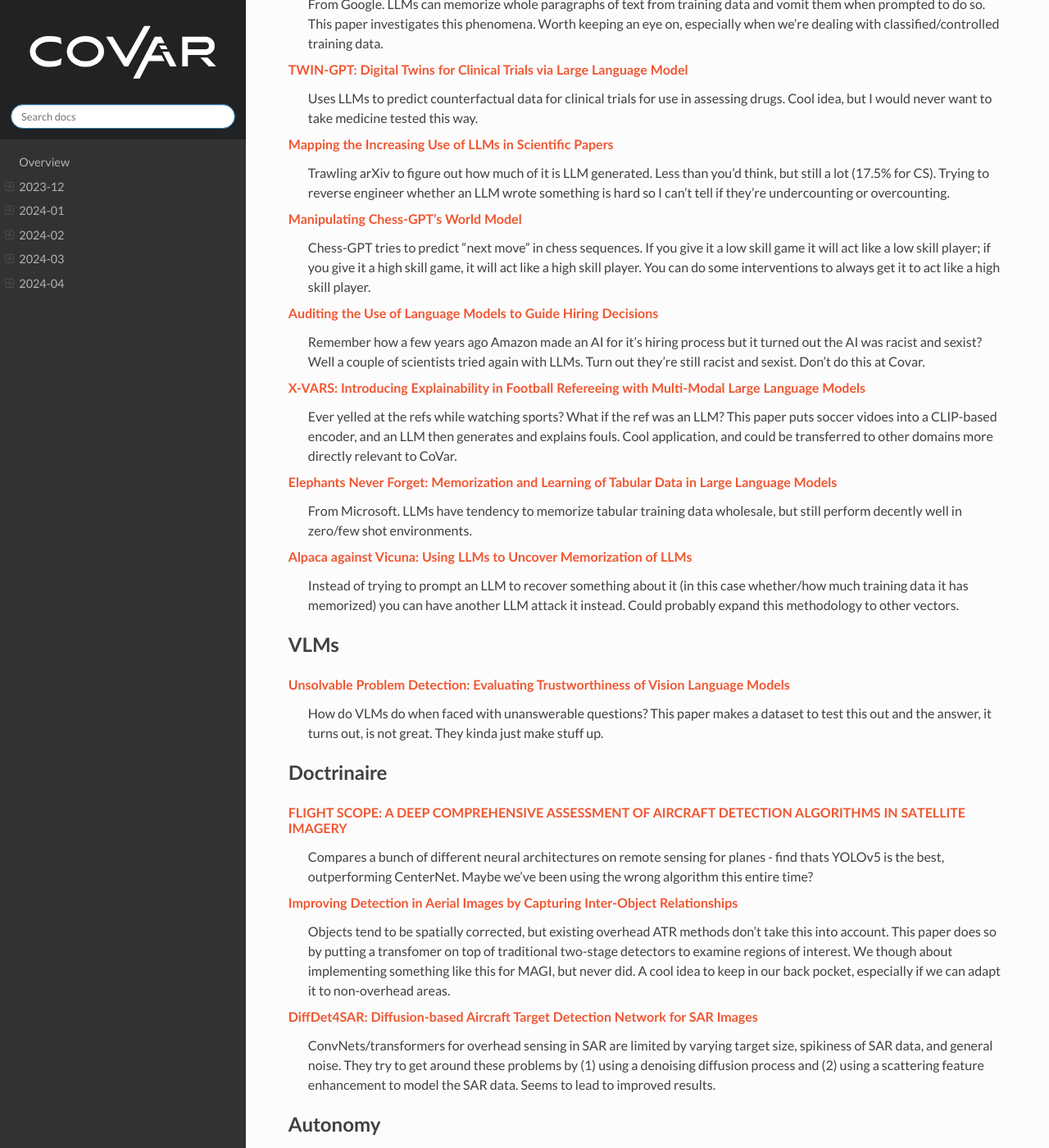
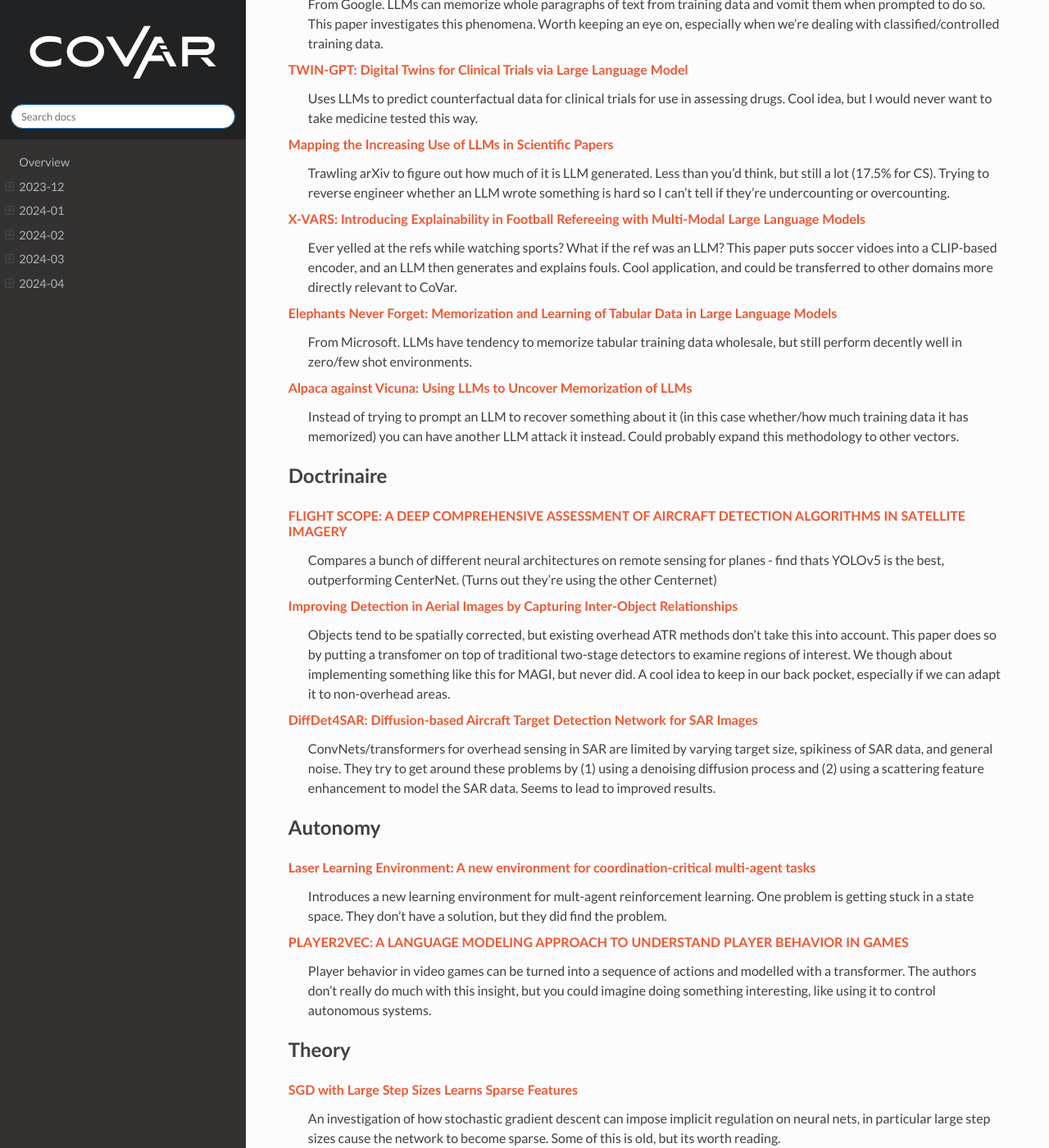
Before and after one commit to covartech/zeitgeist, a Sphinx documentation site: the page built from docs/issues/2024-05.rst, in a window 1280 px wide and 1400 px high, scrolled down 936 px. Shown: the whole window at 82% size. Built offline with Sphinx 7.4.7 and the Read the Docs theme 2.0.0, drawn with Linux system fonts in a browser that asks for light colours; some of the changed text lies outside the part shown.

Commit message:
Trimming a bit

```diff
--- a/docs/issues/2024-05.rst
+++ b/docs/issues/2024-05.rst
@@ -30,12 +30,6 @@
 `Mapping the Increasing Use of LLMs in Scientific Papers <https://arxiv.org/pdf/2404.01268.pdf>`_
     Trawling arXiv to figure out how much of it is LLM generated.  Less than you'd think, but still a lot (17.5% for CS).  Trying to reverse engineer whether an LLM wrote something is hard so I can't tell if they're undercounting or overcounting.
 
-`Manipulating Chess-GPT's World Model <https://adamkarvonen.github.io/machine_learning/2024/03/20/chess-gpt-interventions.html>`_
-    Chess-GPT tries to predict "next move" in chess sequences.  If you give it a low skill game it will act like a low skill player; if you give it a high skill game, it will act like a high skill player.  You can do some interventions to always get it to act like a high skill player.
-
-`Auditing the Use of Language Models to Guide Hiring Decisions <https://arxiv.org/pdf/2404.03086.pdf>`_
-    Remember how a few years ago Amazon made an AI for it's hiring process but it turned out the AI was racist and sexist?  Well a couple of scientists tried again with LLMs.  Turn out they're still racist and sexist.  Don't do this at Covar.
-
 `X-VARS: Introducing Explainability in Football Refereeing with Multi-Modal Large Language Models <https://arxiv.org/pdf/2404.06332.pdf>`_
     Ever yelled at the refs while watching sports?  What if the ref was an LLM?  This paper puts soccer vidoes into a CLIP-based encoder, and an LLM then generates and explains fouls.  Cool application, and could be transferred to other domains more directly relevant to CoVar.
 
@@ -45,22 +39,16 @@
 `Alpaca against Vicuna: Using LLMs to Uncover Memorization of LLMs <https://arxiv.org/pdf/2403.04801.pdf>`_
     Instead of trying to prompt an LLM to recover something about it (in this case whether/how much training data it has memorized) you can have another LLM attack it instead.  Could probably expand this methodology to other vectors.
 
-VLMs
-----
-`Unsolvable Problem Detection: Evaluating Trustworthiness of Vision Language Models <https://arxiv.org/pdf/2403.20331.pdf>`_
-    How do VLMs do when faced with unanswerable questions?  This paper makes a dataset to test this out and the answer, it turns out, is not great.  They kinda just make stuff up.
-
 Doctrinaire
 -----------
 `FLIGHT SCOPE: A DEEP COMPREHENSIVE ASSESSMENT OF AIRCRAFT DETECTION ALGORITHMS IN SATELLITE IMAGERY <https://arxiv.org/pdf/2404.02877.pdf>`_
-    Compares a bunch of different neural architectures on remote sensing for planes - find thats YOLOv5 is the best, outperforming CenterNet.  Maybe we've been using the wrong algorithm this entire time?
+    Compares a bunch of different neural architectures on remote sensing for planes - find thats YOLOv5 is the best, outperforming CenterNet.  (Turns out they're using the other Centernet)
 
 `Improving Detection in Aerial Images by Capturing Inter-Object Relationships <https://arxiv.org/pdf/2404.04140.pdf>`_
     Objects tend to be spatially corrected, but existing overhead ATR methods don't take this into account.  This paper does so by putting a transfomer on top of traditional two-stage detectors to examine regions of interest.  We though about implementing something like this for MAGI, but never did.  A cool idea to keep in our back pocket, especially if we can adapt it to non-overhead areas.
 
 `DiffDet4SAR: Diffusion-based Aircraft Target Detection Network for SAR Images <https://arxiv.org/pdf/2404.03595.pdf>`_
     ConvNets/transformers for overhead sensing in SAR are limited by varying target size, spikiness of SAR data, and general noise.  They try to get around these problems by (1) using a  denoising diffusion process and (2) using a scattering feature enhancement to model the SAR data.  Seems to lead to improved results.
-
 
 Autonomy
 --------
@@ -95,12 +83,6 @@
 `On the Learnability of Out-of-distribution Detection <https://arxiv.org/pdf/2404.04865.pdf>`_
     A NeurIPS 2022 paper accepted in JLMR and republished in 2024 (maybe with signficant revisions?). "Proves" when OOD detection is theoretically impossible and when it's possible.
 
-
-Sports Analytics
-----------------
-`Hypergraph adjusted plus-minus <https://arxiv.org/pdf/2403.20214.pdf>`_
-    Sports analytics using box-score plus-minus has a bit of blind spot for assesing interactions effects between players - things tend to be either single-player focused or all-team focused.   The authors propose a method for evaluating these and arbitrary combinations of players.
-
 Sensing
 -------
 `Bridging Remote Sensors with Multisensor Geospatial Foundation Models <https://arxiv.org/pdf/2404.01260.pdf>`_
@@ -111,14 +93,6 @@
 
 `LiDAR-Guided Cross-Attention Fusion for Hyperspectral Band Selection and Image Classification <https://arxiv.org/pdf/2404.03883.pdf>`_
     Uses LiDAR to select the best hyperspectral bands using fancy self-attention encoders, then uses all of it for image classification.  Could be useful for fusion.
-
-Applications
-------------
-`Protection of Guizhou Miao Batik Culture Based on Knowledge Graph and Deep Learning <https://arxiv.org/ftp/arxiv/papers/2404/2404.06168.pdf>`_
-    Duct-tapes LLMs, knowledge graphs, and CNNs together to record/understand batik, a type of fabric produced by the Miao in Guanzhou, China.  Uses the LLM to encode the knowledge graph, and can upload a particular batik using a CNN to understand the cultural context.  Sort of just a really fancy databse?
-
-`DIFFOBS: GENERATIVE DIFFUSION FOR GLOBAL FORECASTING OF SATELLITE OBSERVATIONS <https://arxiv.org/pdf/2404.06517.pdf>`_
-    From NVIDIA.  Trains a generative diffusion model to predict daily precipitation (some sort of spatio-temporal structure under the hood?) global satellite estimates.  Good for a few-months-ahead estimation despite only trying to do one day ahead.
 
 FPGA
 ----
```
